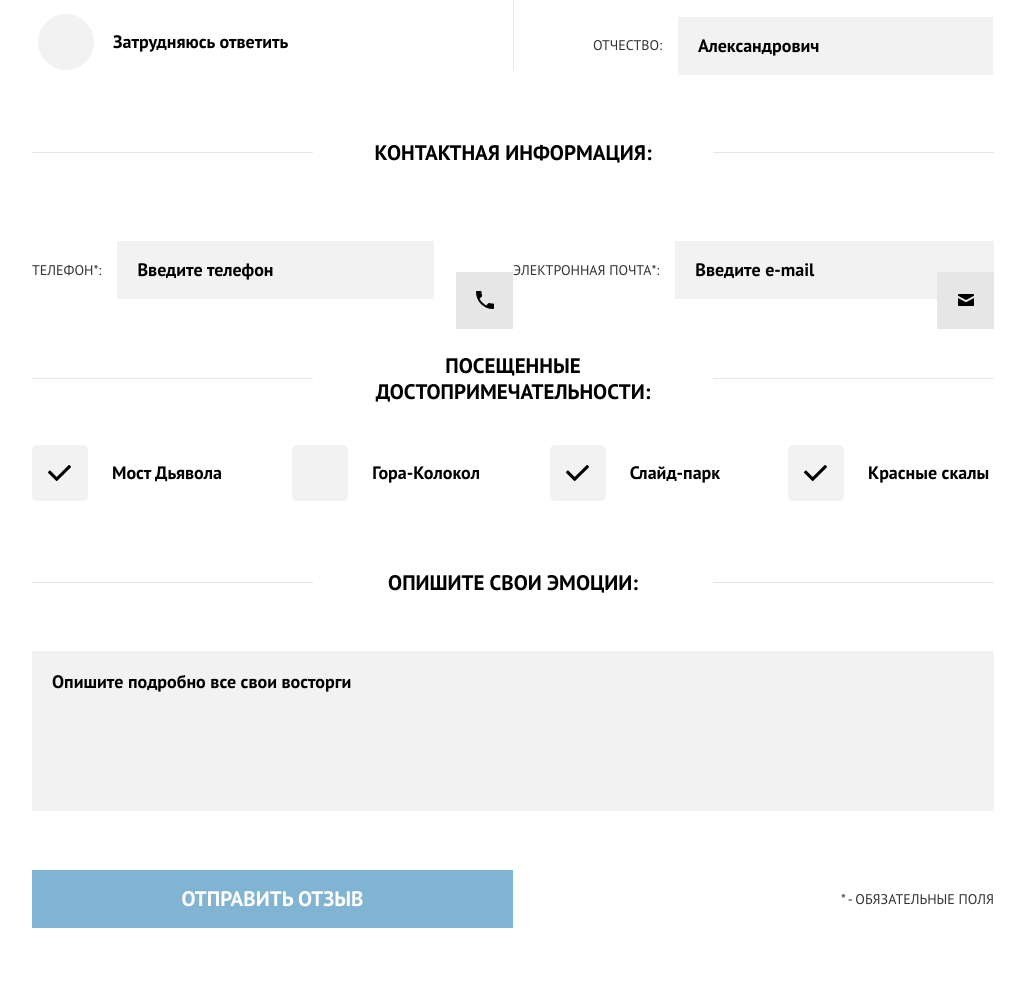
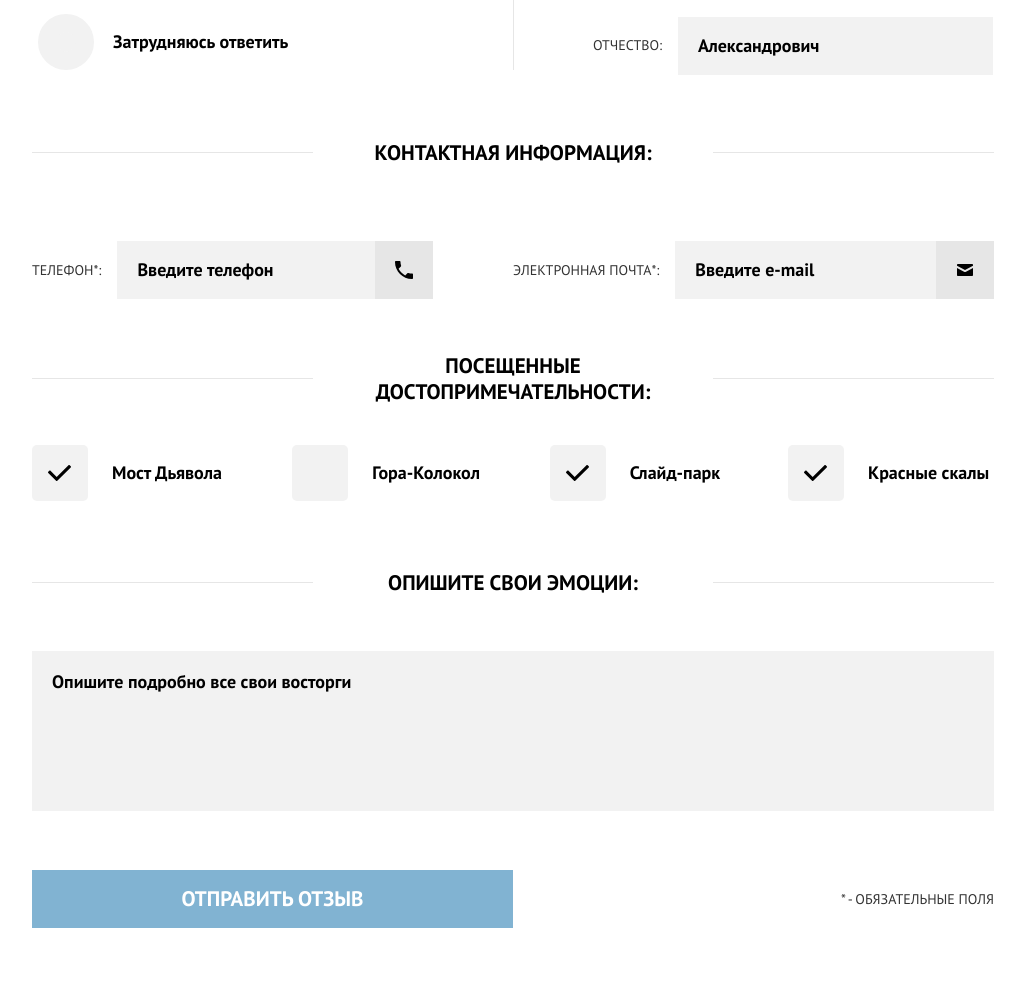
Before and after one commit to Neohack69/1237137-sedona-19, a website: page source/form.html in a window 1280 px wide. Shown: the part 858-1849 px from the top of the page, without its empty margins (127-1152 px from the left). Drawn offline with nearby package versions, Linux system fonts and the light colour scheme; files that its build step writes are made by us from their sources.

Commit message:
Добавлены иконки телефона и письма. Усовершенствована графика. Оптимизировано под Retina дисплеи. Исправлено.

```diff
--- a/source/less/blocks/textbox.less
+++ b/source/less/blocks/textbox.less
@@ -125,8 +125,26 @@
 
 
 .textbox__input--phone {
+  width: 225px;
+
+  @media (min-width: @tablet-width) {
+    width: 588px;
+  }
+
   @media (min-width: @desktop-width) {
-    width: 317px;
+    width: 260px;
+  }
+}
+
+.textbox__input--email {
+  width: 225px;
+
+  @media (min-width: @tablet-width) {
+    width: 588px;
+  }
+
+  @media (min-width: @desktop-width) {
+    width: 263px;
   }
 }
 
@@ -137,10 +155,15 @@
     background-color: #e6e6e6;
     background-repeat: no-repeat;
     background-position: center;
-    width: 57px;
-    height: 57px;
+    width: 58px;
+    height: 58px;
     right: 0px;
-    top: 31px;
+    top: 30px;
+
+    @media (min-width: @desktop-width) {
+      right: 80px;
+      top: 0;
+    }
   }
 
   &-email {
@@ -149,9 +172,13 @@
     background-color: #e6e6e6;
     background-repeat: no-repeat;
     background-position: center;
-    width: 57px;
-    height: 57px;
+    width: 58px;
+    height: 58px;
     right: 0px;
-    top: 31px;
+    top: 30px;
+
+    @media (min-width: @desktop-width) {
+      top: 0;
+    }
   }
 }
```
